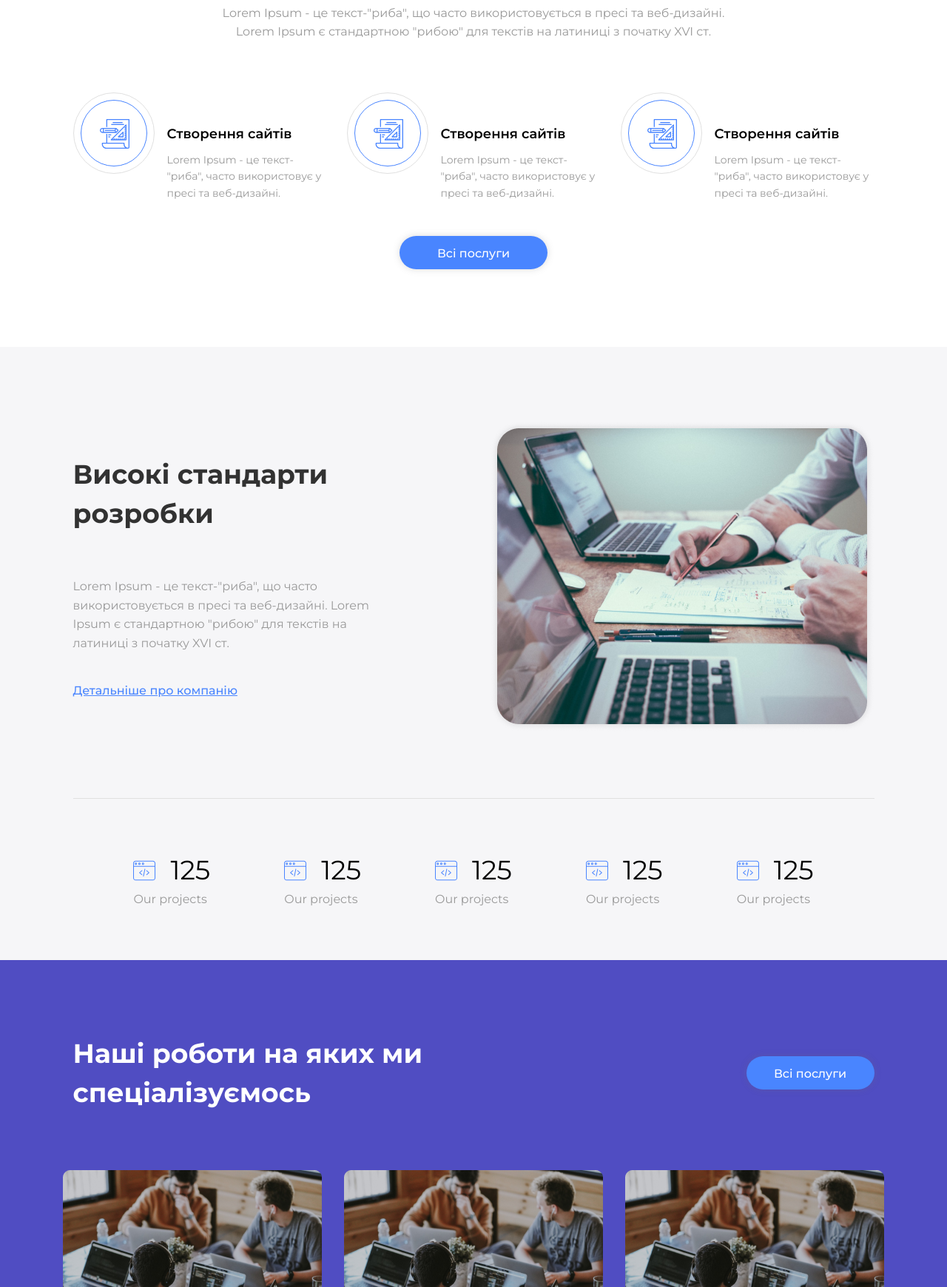
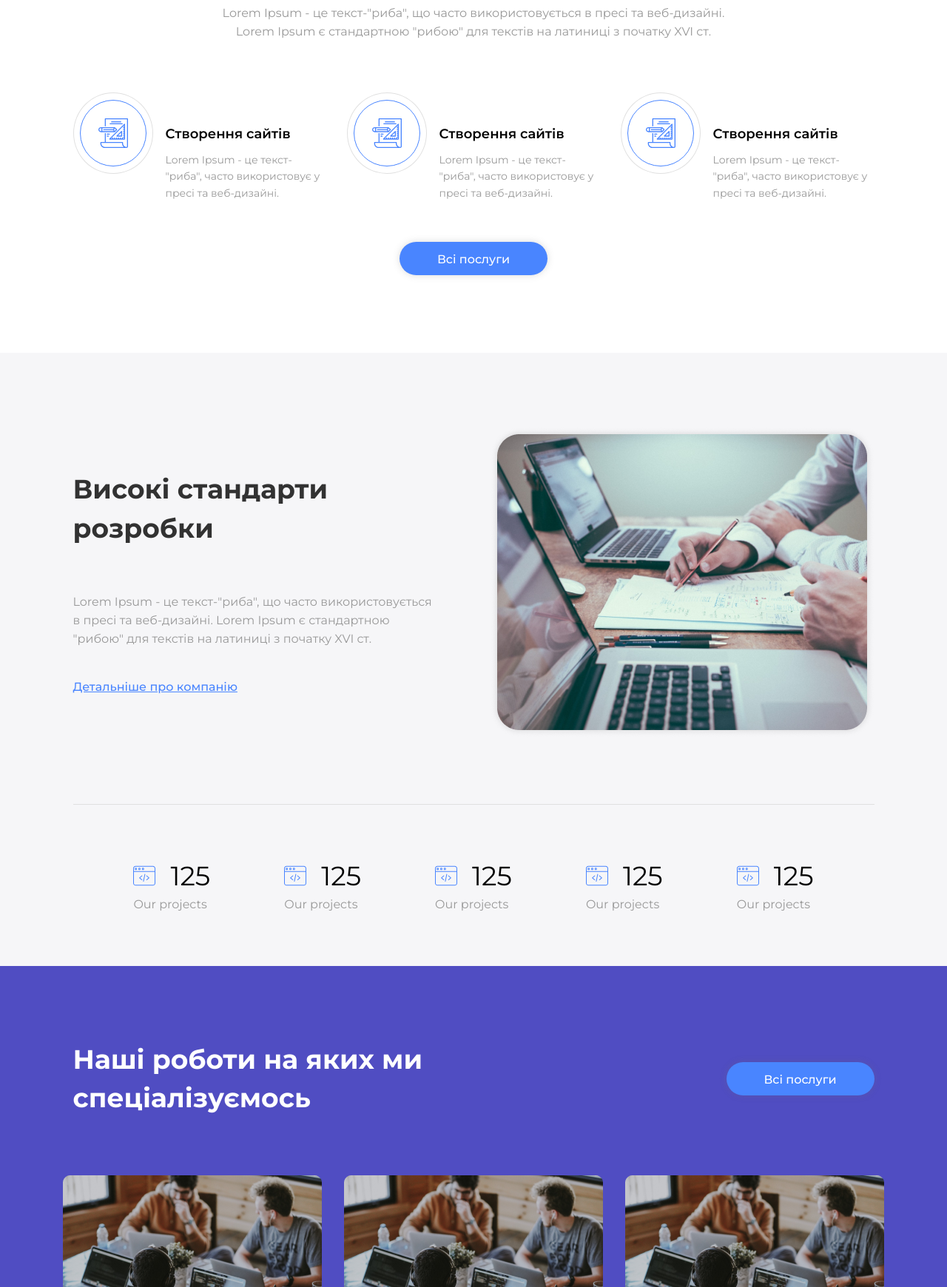
Before and after one commit to IvanTurcyn15/Project, a plain HTML site: page index.html in a window 1280 px wide. Shown: the part 1060-2800 px from the top of the page at 74% size. Drawn offline with nearby package versions, Linux system fonts and the light colour scheme.

Commit message:
review final

```diff
--- a/index.html
+++ b/index.html
@@ -97,48 +97,48 @@
 
                 <ul class="about-list">
                     <li class="about-list-item">
-                        <span class="about-list-txt">
+                        <div class="about-list-txt">
                             <svg class="about-svg" width="30" height="30">
                                 <use href="./symbol-defs.svg#icon-about-svg"></use>
                             </svg>
                             125
-                        </span>
+                        </div>
                         <p class="about-list-desc">Our projects</p>
                     </li>
                     <li class="about-list-item">
-                        <span class="about-list-txt">
+                        <div class="about-list-txt">
                             <svg class="about-svg" width="30" height="30">
                                 <use href="./symbol-defs.svg#icon-about-svg"></use>
                             </svg>
                             125
-                        </span>
+                        </div>
                         <p class="about-list-desc">Our projects</p>
                     </li>
                     <li class="about-list-item">
-                        <span class="about-list-txt">
+                        <div class="about-list-txt">
                             <svg class="about-svg" width="30" height="30">
                                 <use href="./symbol-defs.svg#icon-about-svg"></use>
                             </svg>
                             125
-                        </span>
+                        </div>
                         <p class="about-list-desc">Our projects</p>
                     </li>
                     <li class="about-list-item">
-                        <span class="about-list-txt">
+                        <div class="about-list-txt">
                             <svg class="about-svg" width="30" height="30">
                                 <use href="./symbol-defs.svg#icon-about-svg"></use>
                             </svg>
                             125
-                        </span>
+                        </div>
                         <p class="about-list-desc">Our projects</p>
                     </li>
                     <li class="about-list-item">
-                        <span class="about-list-txt">
+                        <div class="about-list-txt">
                             <svg class="about-svg" width="30" height="30">
                                 <use href="./symbol-defs.svg#icon-about-svg"></use>
                             </svg>
                             125
-                        </span>
+                        </div>
                         <p class="about-list-desc">Our projects</p>
                     </li>
                 </ul>
--- a/sass/components/_form.scss
+++ b/sass/components/_form.scss
@@ -13,7 +13,7 @@
 .contact-input{
     border: none;
     border-radius: 30px;
-    margin-left: 33px;
+    padding-left: 33px;
     margin-right: auto;
 }
 
--- a/sass/layout/_about.scss
+++ b/sass/layout/_about.scss
@@ -31,9 +31,8 @@
 
 .about-wrap{
     display: flex;
-    justify-content: center;
+    justify-content: space-between;
     align-items: center;
-    gap: 121px;
     padding-bottom: 90px;
     border-bottom: 1px solid rgba(224, 224, 224, 1);
 }
--- a/sass/layout/_app.scss
+++ b/sass/layout/_app.scss
@@ -46,7 +46,6 @@
     &-item{
         display: flex;
         gap: 17px;
-        max-height: 139px;
     }
     &-title{
         font-size: 18px;
@@ -72,16 +71,17 @@
     border: 1px solid rgba(224, 224, 224, 1);
     width: 110px;
     height: 110px;
-    padding: 10px;
     display: flex;
     justify-content: center;
     align-items: center;
 }
 
 .app-wrap-second{
+    display: flex;
+    align-items: center;
+    justify-content: center;
     border-radius: 50%;
     border: 1px solid rgba(73, 133, 255, 1);
     width: 90px;
     height: 90px;
-    padding: 25px;
 }
--- a/sass/layout/_contact.scss
+++ b/sass/layout/_contact.scss
@@ -1,3 +1,8 @@
+.section-contact > .container{
+    border-top: 1px solid rgba(224, 224, 224, 1);
+    padding-top: 85px;
+}
+
 .section-contact{
     padding: 0 0 85px 0;
     &-title{
@@ -7,8 +12,6 @@
         text-align: center;
         color: rgba(0, 0, 0, 1);
         margin-bottom: 20px;
-        border-top: 1px solid rgba(224, 224, 224, 1);
-        padding-top: 85px;
     }
     &-desc{
         font-size: 16px;
--- a/sass/layout/_header.scss
+++ b/sass/layout/_header.scss
@@ -8,9 +8,9 @@
 }
 
 .nav{
-    width: 580px;
-    margin-left: auto;
+    display: flex;
     &-list{
+        margin-left: auto;
         display: flex;
         align-items: center;
         gap: 35px;
--- a/sass/layout/_hero.scss
+++ b/sass/layout/_hero.scss
@@ -16,7 +16,6 @@
         line-height: 64.36px;
         text-align: center;
         margin: 0 auto;
-        margin-left: auto;
         color:rgba(255, 255, 255, 1);
     }
     &-btn{
--- a/sass/layout/_services.scss
+++ b/sass/layout/_services.scss
@@ -1,6 +1,6 @@
 .section-services{
     padding: 100px 0 85px 0;
-    background: linear-gradient(to bottom, rgba(80, 77, 194, 1) 51%, rgba(255, 255, 255, 1) 49%);
+    background-image: linear-gradient(to bottom, rgba(80, 77, 194, 1) 51%, rgba(255, 255, 255, 1) 49%);
     &-title{
         max-width: 540px;
         font-size: 36px;
@@ -26,10 +26,9 @@
 
 .services-wrap{
     display: flex;
-    justify-content: center;
+    justify-content: space-between;
     align-items: center;
     margin-bottom: 78px;
-    gap: 370px;
 }
 
 .services-list{
```
Also changed, not shown: css/main.css, css/main.min.css, 2 other files.
